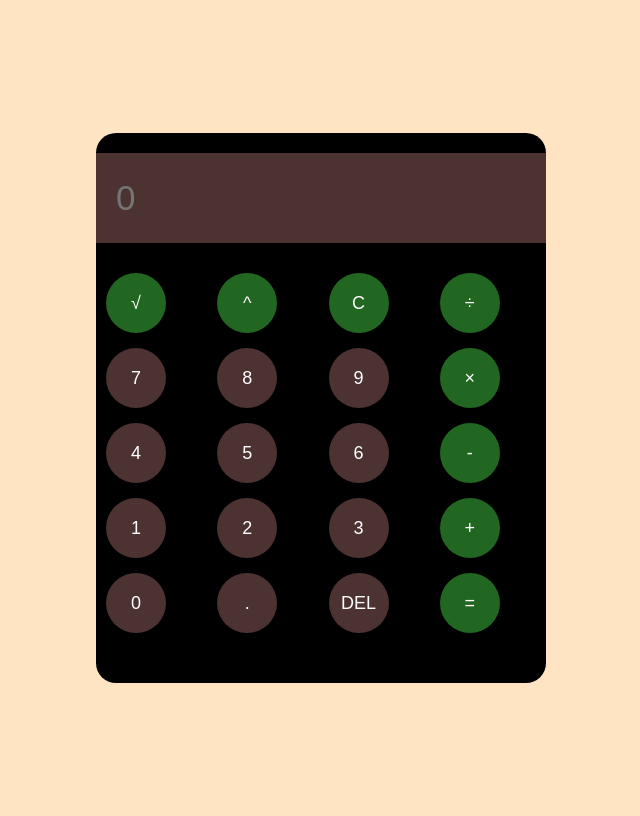
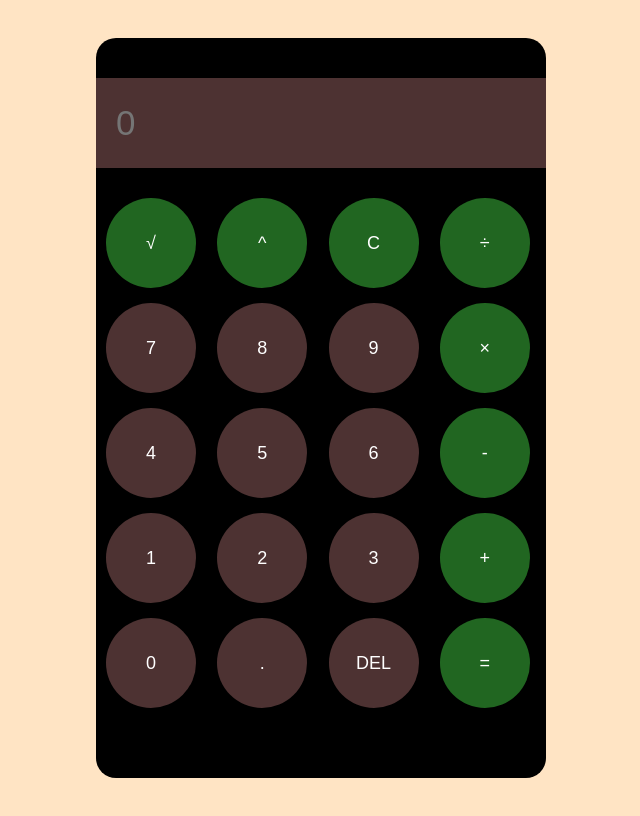
Before and after one commit to fahim6855/Calculator, a plain HTML site: page index.html in a window 1280 px wide. Shown: the whole page, without its empty margins (319-959 px from the left). Drawn offline with Linux system fonts and the light colour scheme.

Commit message:
Update style.css

```diff
--- a/style.css
+++ b/style.css
@@ -11,7 +11,7 @@ body{
     background-color: black;
     overflow: hidden;
     border-radius: 20px;
-    padding: 20px 0px
+    padding: 40px 0px
 
     }
 
@@ -33,10 +33,10 @@ input{
 }
 
 button{
-    height: 60px;
+    height: 90px;
     border-radius: 50px;
     border: none;
-    width: 60px;
+    width: 90px;
     font-size: 18px;
     color: white;
     cursor: pointer;
```
